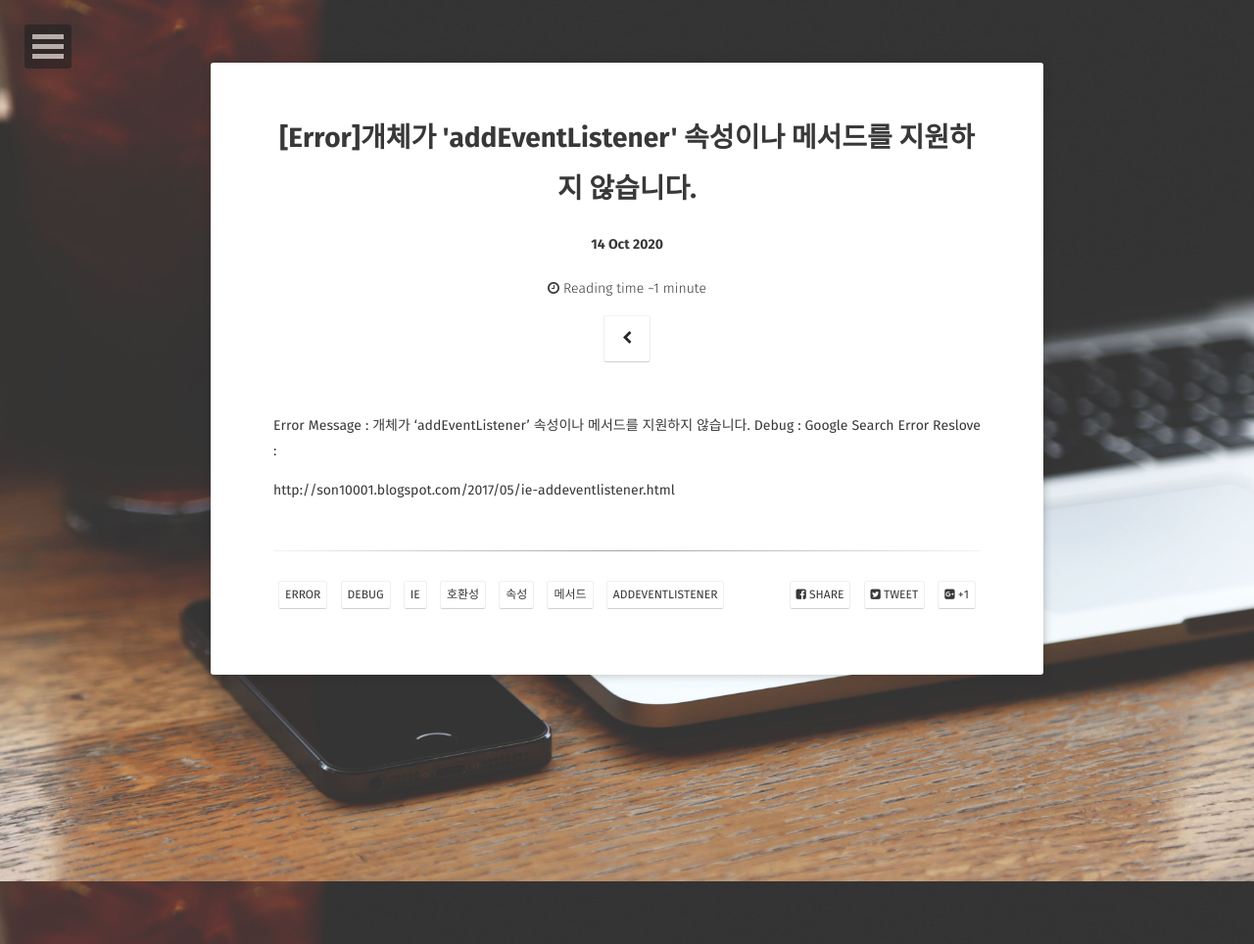
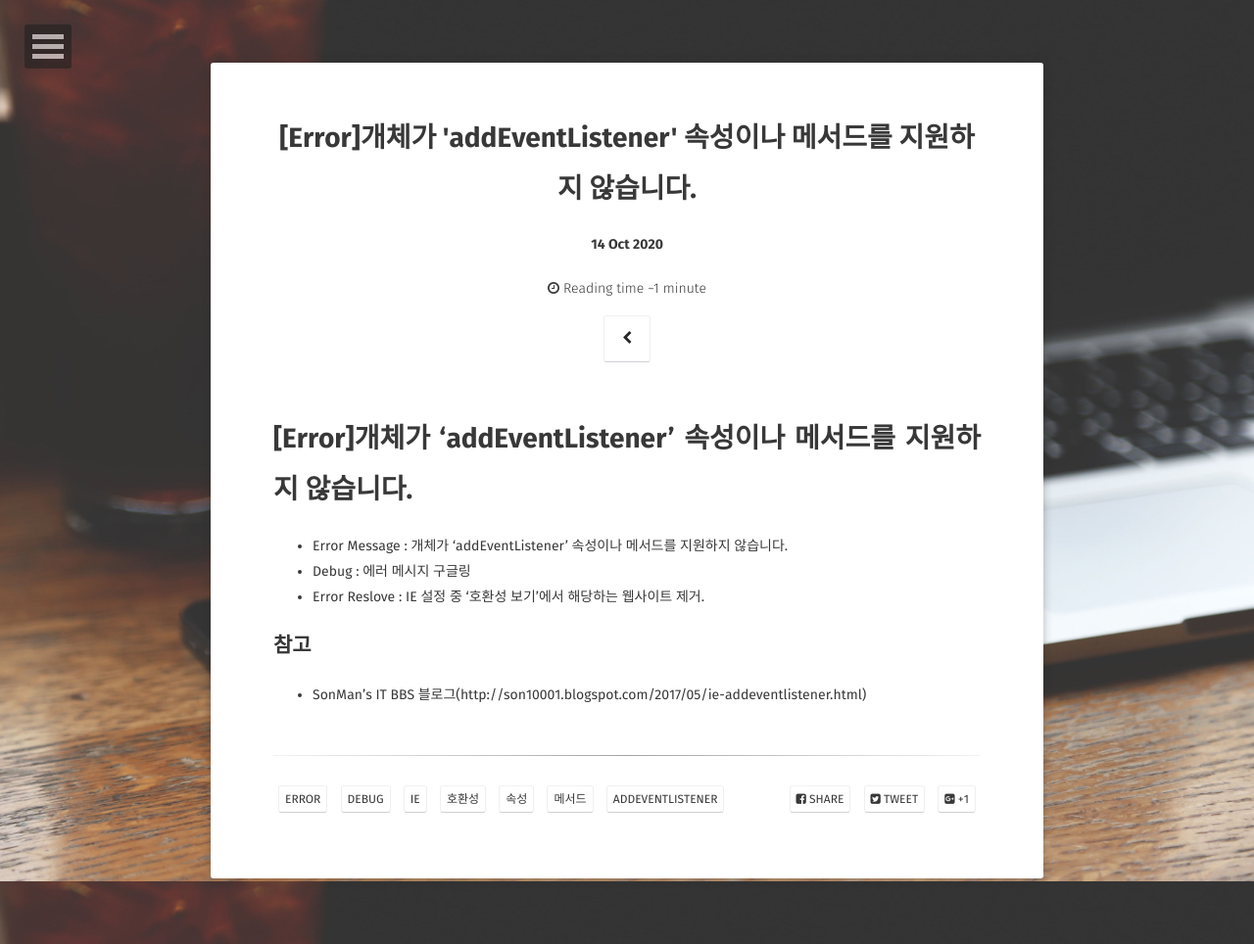
Before and after one commit to skypotato/skypotato.github.io, a Jekyll site: the page built from _posts/2020-10-13-ErrorReport.md, in a window 1280 px wide. Shown: the whole page at 98% size. Built offline with Jekyll 4.4.1, drawn with Linux system fonts in a browser that asks for light colours; some web fonts are replaced.

Commit message:
Update 2020-10-13-ErrorReport.md

```diff
--- a/_posts/2020-10-13-ErrorReport.md
+++ b/_posts/2020-10-13-ErrorReport.md
@@ -13,9 +13,10 @@ tag:
 - addEventListener
 comments: true
 ---
+# [Error]개체가 'addEventListener' 속성이나 메서드를 지원하지 않습니다.
+- Error Message : 개체가 'addEventListener' 속성이나 메서드를 지원하지 않습니다.<br>
+- Debug : 에러 메시지 구글링<br>
+- Error Reslove : IE 설정 중 '호환성 보기'에서 해당하는 웹사이트 제거.
 
-Error Message : 개체가 'addEventListener' 속성이나 메서드를 지원하지 않습니다.
-Debug : Google Search
-Error Reslove :
-
-http://son10001.blogspot.com/2017/05/ie-addeventlistener.html
+## 참고
+- SonMan's IT BBS 블로그(http://son10001.blogspot.com/2017/05/ie-addeventlistener.html)
```
